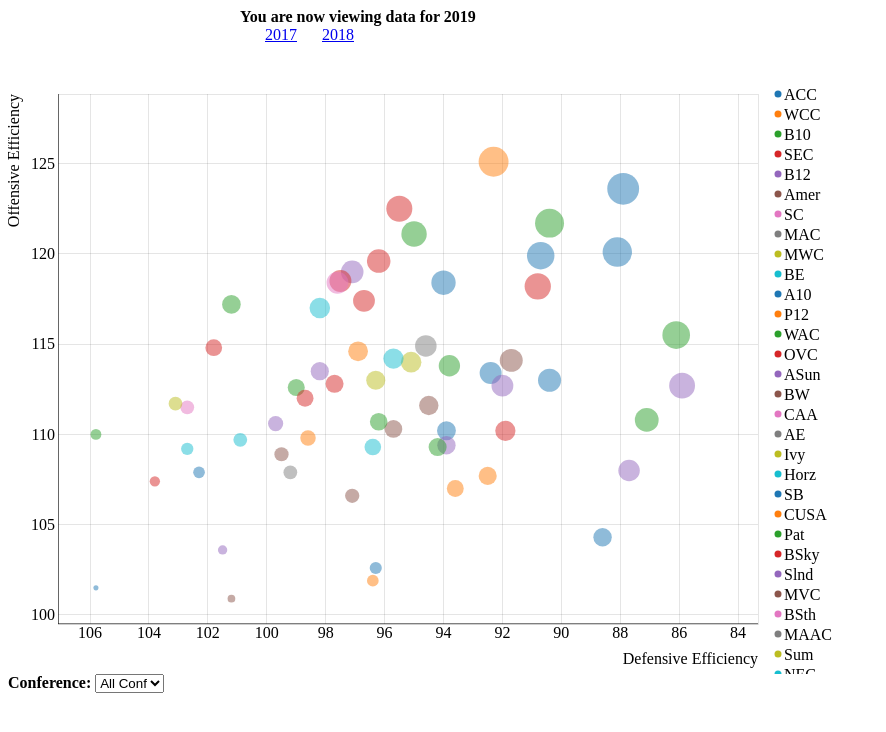
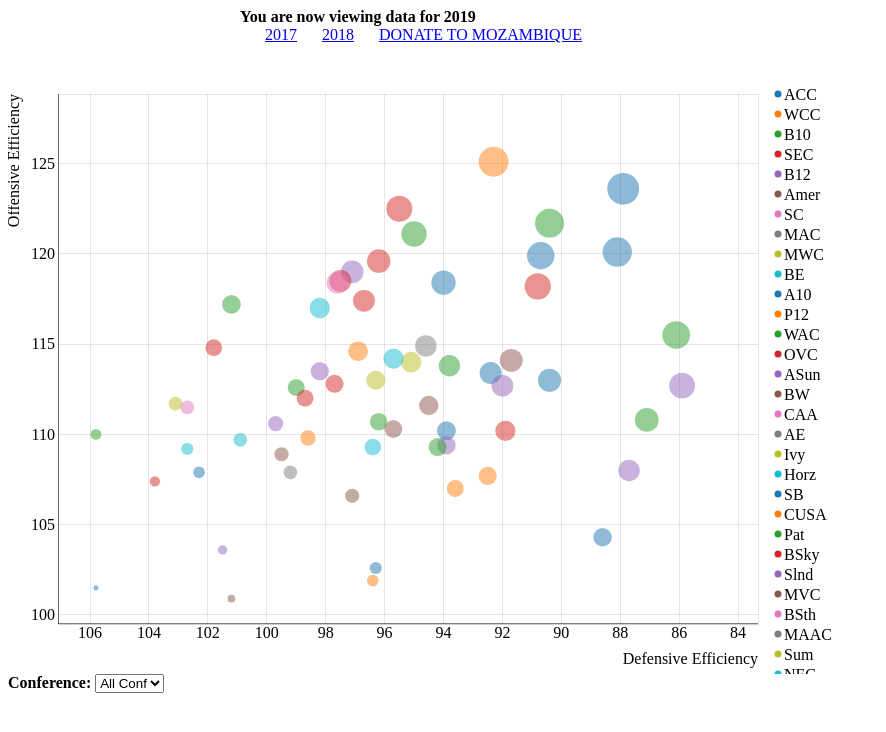
Before and after one commit to martindonnells/martindonnells, a Jekyll site: the page md4/ncaam/ncaam2019.html, which Jekyll copies as it is, in a window 1280 px wide. Shown: the top 732 px of the page, without its empty margins (0-886 px from the left). Built offline with Jekyll 4.4.1, drawn with Linux system fonts in a browser that asks for light colours.

Commit message:
Relief Fund Link

```diff
--- a/md4/ncaam/ncaam2019.html
+++ b/md4/ncaam/ncaam2019.html
@@ -80,6 +80,7 @@ height="0" width="0" style="display:none;visibility:hidden"></iframe></noscript>
 	    <b>You are now viewing data for 2019</b><br />
 	    <a class="top-nav-link nba-2017" href="ncaam2017.html">2017</a>
 	    <a class="top-nav-link nba-2018" href="ncaam2018.html">2018</a>
+	    <a class="top-nav-link donate" href="https://www.gofundme.com/dondo-beira-cyclone-relief-fund?sharetype=teams&member=1896092&rcid=r01-15530096967-4f3e6dfcab4f4600&pc=ot_co_campmgmt_w&fbclid=IwAR3ba8QKa1Sgno8gdBQZPs7_WGApHw7Ekrt1IpekvvEyvhNd50wwj1LosdI">DONATE TO MOZAMBIQUE</a>
 	  </div>
     <div id="scatter"></div>
 
```
